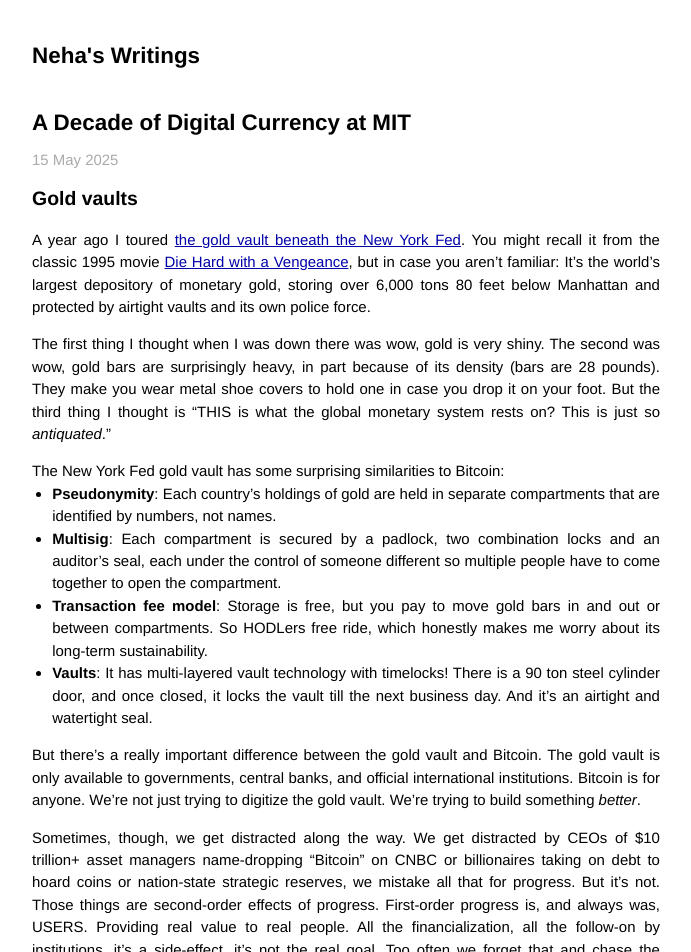
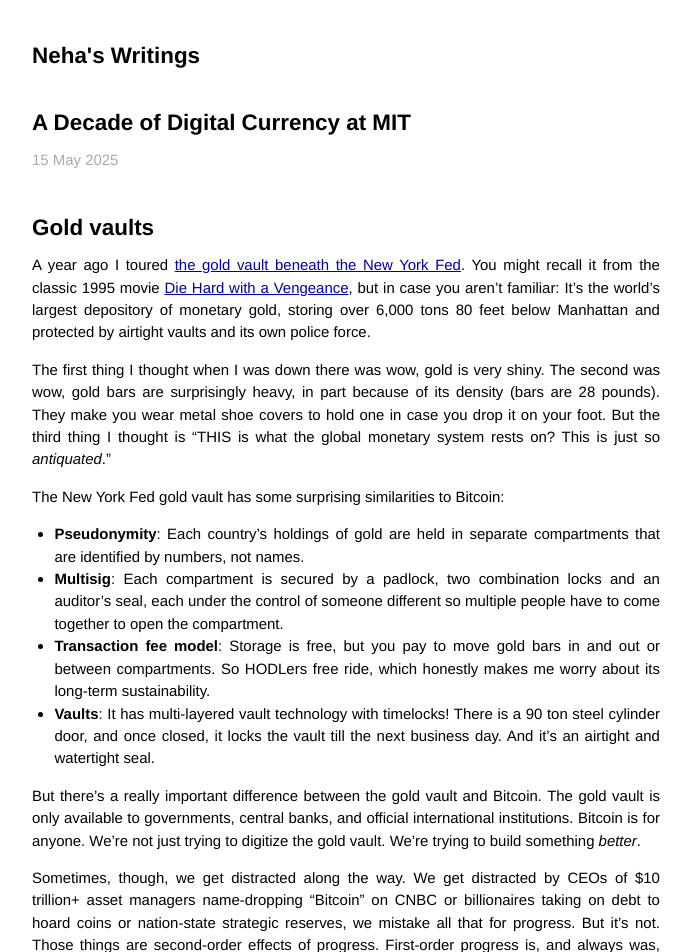
Before and after one commit to narula/narula.github.io, a Jekyll site: the page built from _posts/2025-05-15-decade-of-digital-currency.md, in a window 1280 px wide. Shown: the top 952 px of the page, without its empty margins (294-985 px from the left). Built offline with Jekyll 4.4.1, drawn with Linux system fonts in a browser that asks for light colours; comment, search, counter and statistics services are not loaded.

Commit message:
spacing after lists and before headings

```diff
--- a/css/main.css
+++ b/css/main.css
@@ -23,8 +23,7 @@
   font-size: 100%; }
 
 ul, ol {
-  margin-left: 1.35em;
-  margin-top: -1em;
+  margin-left: 1.5em;
 }
 
 h1 { margin-bottom: 1em; }
@@ -149,7 +148,8 @@
 }
 
 .post ul, .post ol {
-  margin-left: 1.35em;
+  margin-left: 1.5em;
+  margin-bottom: 1em;
 }
 
 .post code {
@@ -173,11 +173,25 @@
   background-color: #333;
 }
 
+.post h1,
+.post h2,
+.post h3,
+.post h4,
+.post h5,
+.post h6 {
+  margin-top: 2em;
+  margin-bottom: 0.5em;
+}
+
 .post h1 {
-  font-size: 130%;
+  font-size: 150%;
 }
 
 .post h2 {
+  font-size: 120%;
+}
+
+.post h3 {
   font-size: 100%;
 }
 
```
